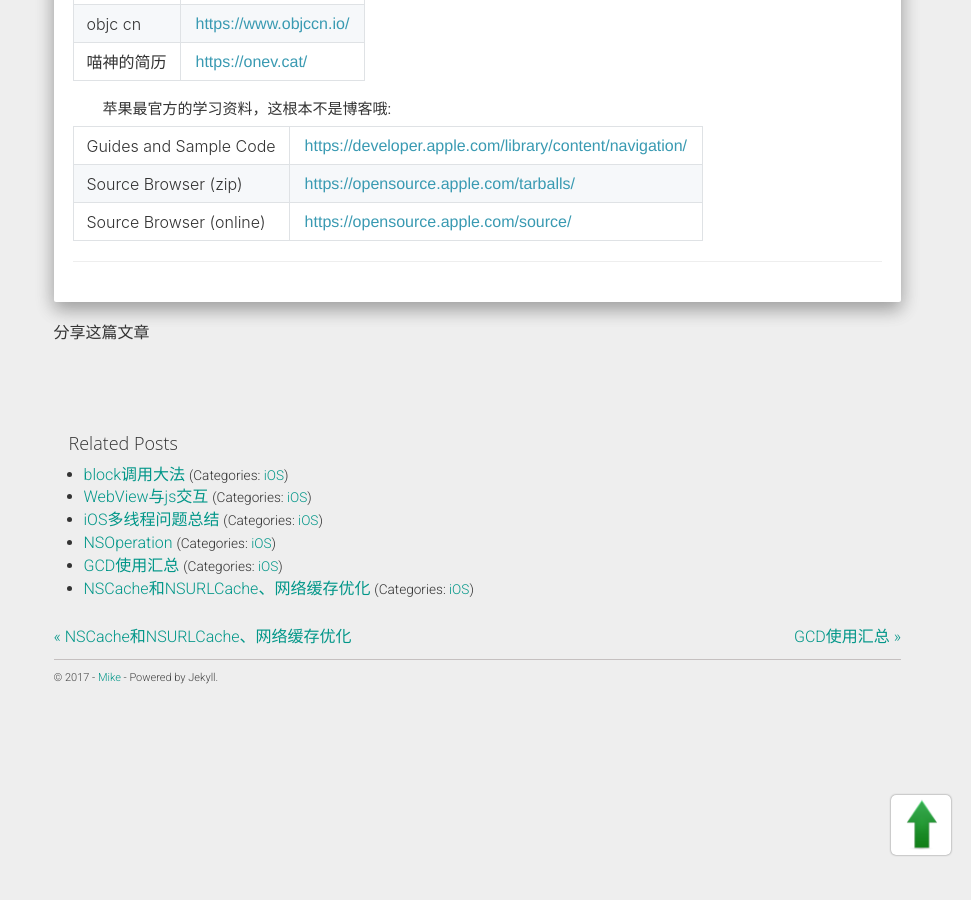
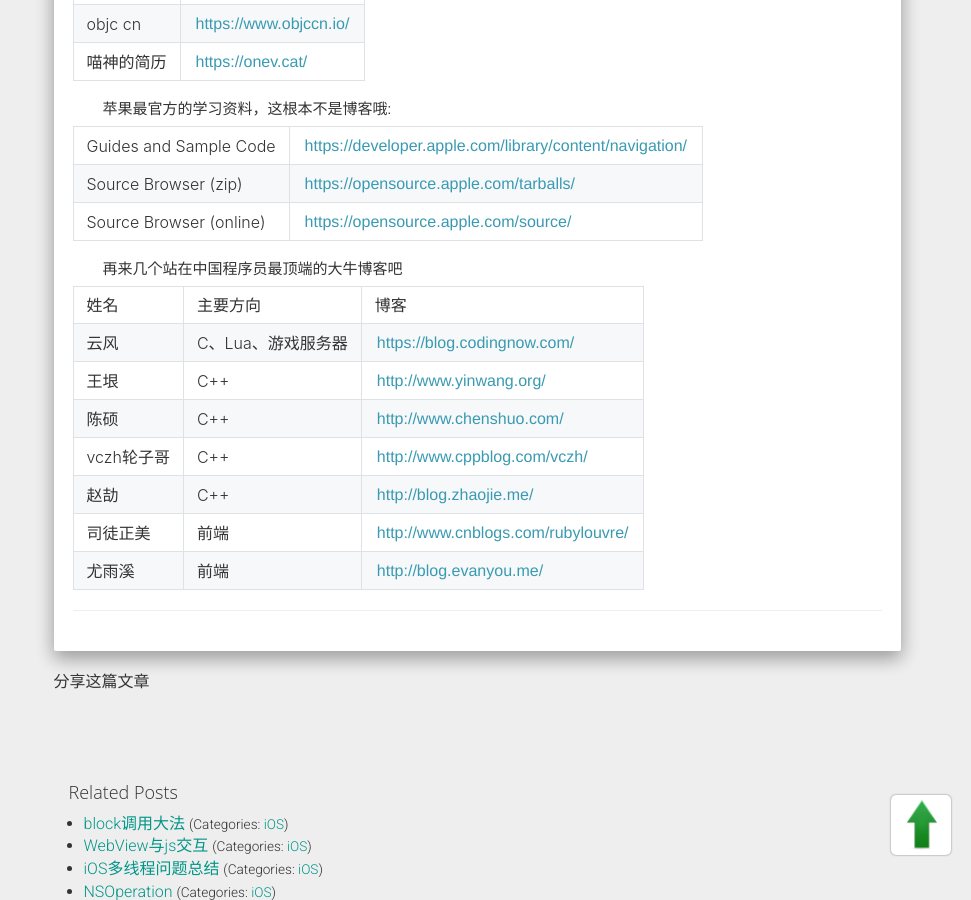
Before and after one commit to mikezone/mikezone.github.io, a Jekyll site: the page built from _posts/2017-06-26-推荐一些iOS博客.md, in a window 1280 px wide and 900 px high, scrolled down 2813 px. Shown: the whole window, without its empty margins (309-1280 px from the left). Built offline with Jekyll 4.4.1, drawn with Linux system fonts in a browser that asks for light colours; nearby versions of some CDN libraries; comment, search, counter and statistics services are not loaded.

Commit message:
no message

```diff
--- a/_posts/2017-06-26-推荐一些iOS博客.md
+++ b/_posts/2017-06-26-推荐一些iOS博客.md
@@ -129,3 +129,14 @@ categories: iOS
 | Guides and Sample Code | [https://developer.apple.com/library/content/navigation/](https://developer.apple.com/library/content/navigation/)|
 | Source Browser (zip) | [https://opensource.apple.com/tarballs/](https://opensource.apple.com/tarballs/) |
 | Source Browser (online) | [https://opensource.apple.com/source/](https://opensource.apple.com/source/) |
+
+再来几个站在中国程序员最顶端的大牛博客吧
+
+| 姓名 | 主要方向 | 博客 |
+| 云风 | C、Lua、游戏服务器 | [https://blog.codingnow.com/](https://blog.codingnow.com/) |
+| 王垠 | C++ | [http://www.yinwang.org/](http://www.yinwang.org/) |
+| 陈硕 | C++ | [http://www.chenshuo.com/](http://www.chenshuo.com/) |
+| vczh轮子哥 | C++ | [http://www.cppblog.com/vczh/](http://www.cppblog.com/vczh/) |
+| 赵劼 | C++ | [http://blog.zhaojie.me/](http://blog.zhaojie.me/) |
+| 司徒正美 | 前端 | [http://www.cnblogs.com/rubylouvre/](http://www.cnblogs.com/rubylouvre/) |
+| 尤雨溪 | 前端 | [http://blog.evanyou.me/](http://blog.evanyou.me/) |
```
